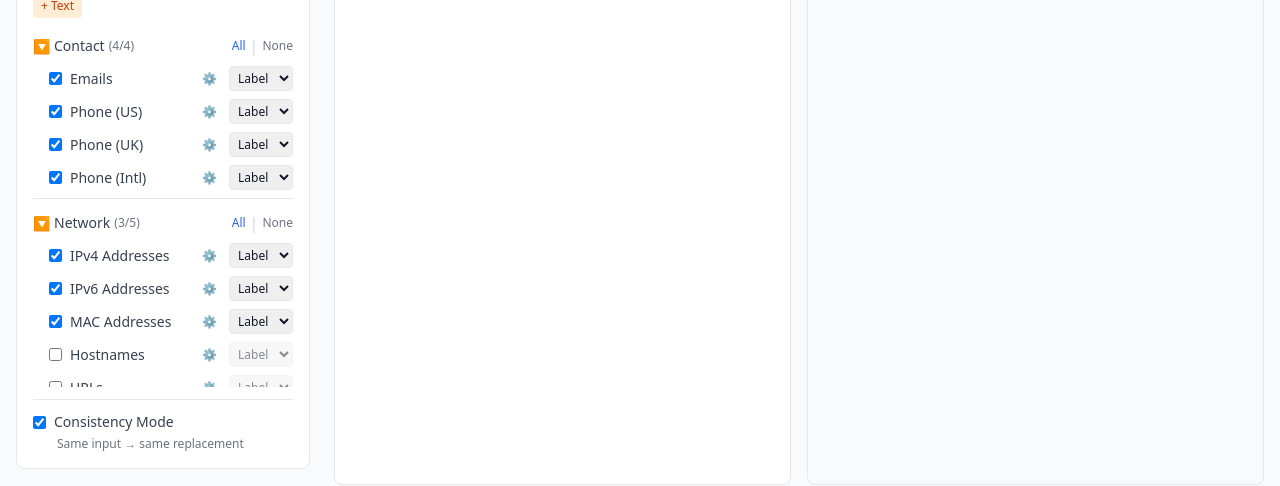
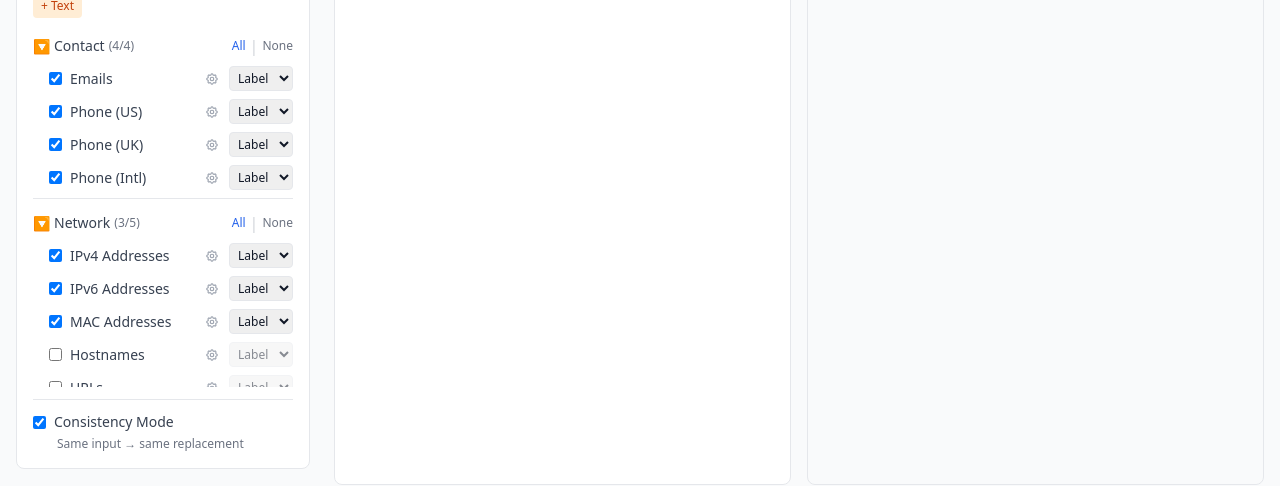
Before and after one commit to skeffling/LogScrub, a React (Vite) app in the folder packages/web/: page / in a window 1280 px wide. Shown: the part 258-744 px from the top of the page. Built offline with nearby package versions, Linux system fonts and the light colour scheme.

Commit message:
Replace cog emoji with monotone SVG icon for View regex button

```diff
--- a/packages/web/src/components/RulePanel.tsx
+++ b/packages/web/src/components/RulePanel.tsx
@@ -110,10 +110,13 @@
 
       <button
         onClick={onViewPattern}
-        className="text-xs text-gray-400 hover:text-gray-600 dark:hover:text-gray-300 px-1"
+        className="text-gray-400 hover:text-gray-600 dark:hover:text-gray-300 p-0.5"
         title="View regex"
       >
-        ⚙
+        <svg className="w-3.5 h-3.5" fill="none" stroke="currentColor" viewBox="0 0 24 24">
+          <path strokeLinecap="round" strokeLinejoin="round" strokeWidth={2} d="M10.325 4.317c.426-1.756 2.924-1.756 3.35 0a1.724 1.724 0 002.573 1.066c1.543-.94 3.31.826 2.37 2.37a1.724 1.724 0 001.065 2.572c1.756.426 1.756 2.924 0 3.35a1.724 1.724 0 00-1.066 2.573c.94 1.543-.826 3.31-2.37 2.37a1.724 1.724 0 00-2.572 1.065c-.426 1.756-2.924 1.756-3.35 0a1.724 1.724 0 00-2.573-1.066c-1.543.94-3.31-.826-2.37-2.37a1.724 1.724 0 00-1.065-2.572c-1.756-.426-1.756-2.924 0-3.35a1.724 1.724 0 001.066-2.573c-.94-1.543.826-3.31 2.37-2.37.996.608 2.296.07 2.572-1.065z" />
+          <path strokeLinecap="round" strokeLinejoin="round" strokeWidth={2} d="M15 12a3 3 0 11-6 0 3 3 0 016 0z" />
+        </svg>
       </button>
 
       <select
```
